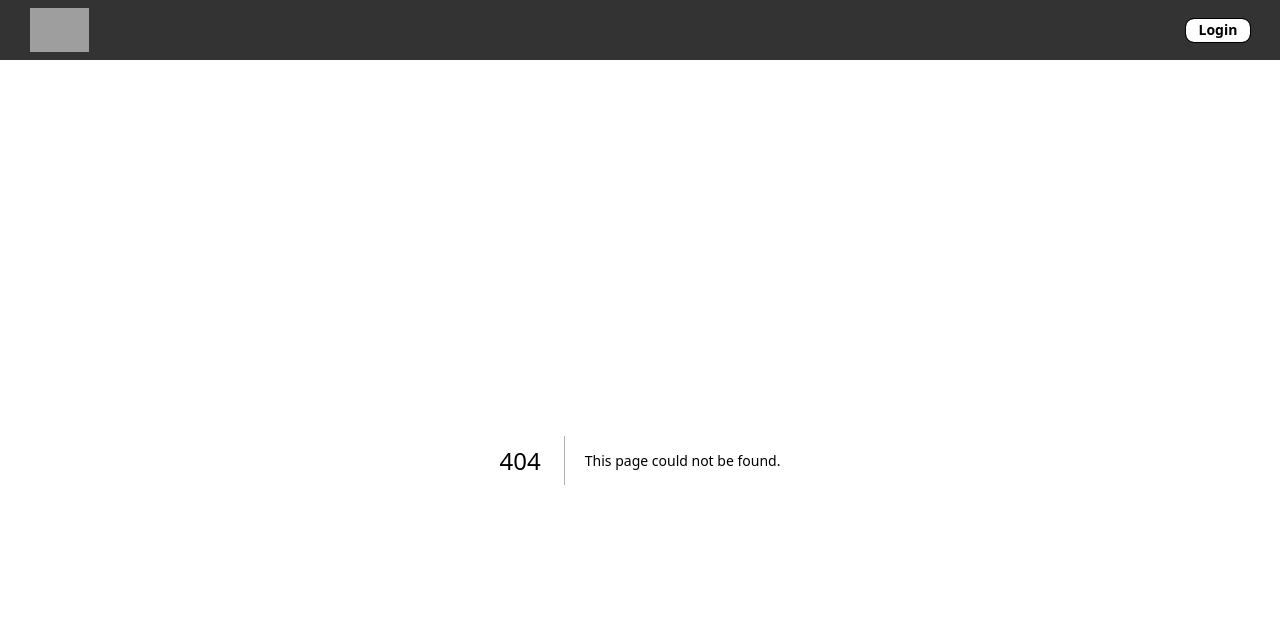
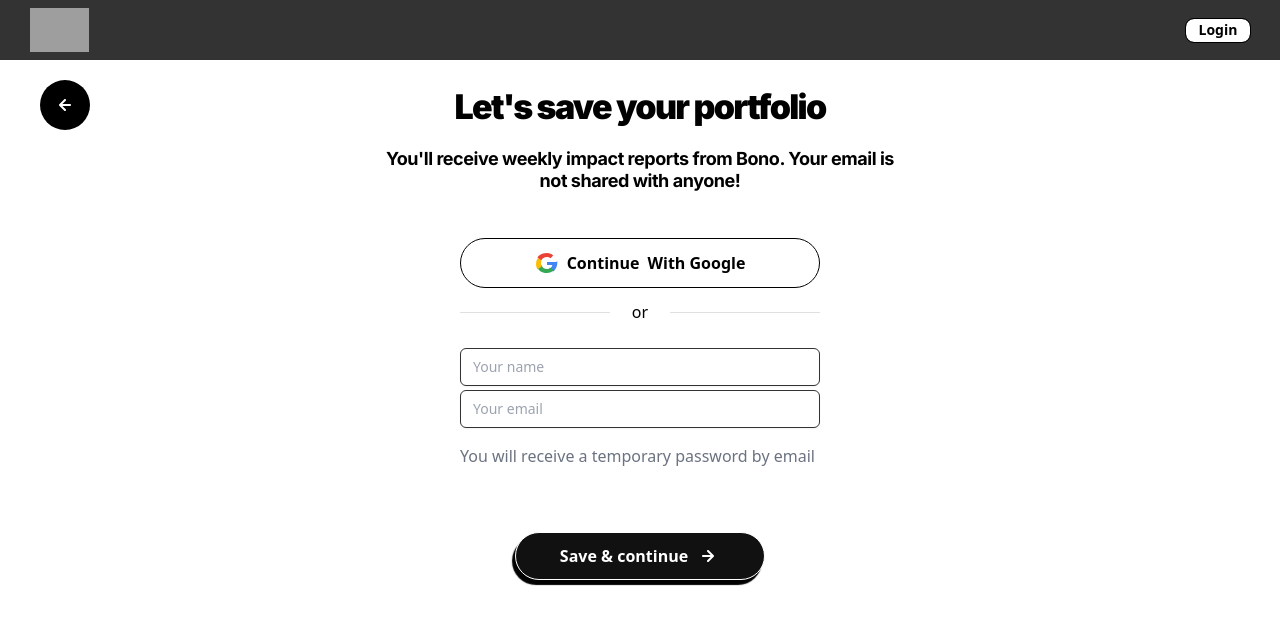
Before and after one commit to Yargazi/FE-Assignment-BONO, a Next.js app: page /signUp in a window 1280 px wide. Before the commit this address had no page. Shown: the top 624 px of the page. Built offline with nearby package versions, Linux system fonts and the light colour scheme; grey boxes are pictures that could not be loaded.

Commit message:
SignUp page

```diff
--- a/app/causes/page.jsx
+++ b/app/causes/page.jsx
@@ -29,12 +29,18 @@ const CauseSelection = () => {
     router.push("/");
   };
 
+  const continueClick = () => {
+    handleButtonClick();
+  };
   const handleButtonClick = () => {
     if (selectedCards.length === 0) {
       setModalText(
         "Please pick 3 causes for your portfolio in order to continue"
       );
       setIsModalOpen(true);
+    }
+    if (selectedCards.length === 3) {
+      router.push("/signUp");
     }
   };
 
@@ -85,7 +91,7 @@ const CauseSelection = () => {
           onClick={handleButtonClick}
         >
           <p>Continue</p>
-          <span className="ml-2 flex items-center">
+          <span className="ml-2 flex items-center" onClick={continueClick}>
             <ArrowIcon className="arrow-icon" />
           </span>
         </div>
--- /dev/null
+++ b/app/signUp/layout.js
@@ -0,0 +1,38 @@
+import Head from "next/head";
+
+const Layout = ({ children }) => {
+  return (
+    <>
+      <Head>
+        <title>Sign Up - YourAppName</title>
+        <meta
+          name="description"
+          content="Sign up for YourAppName to get started."
+        />
+        <meta name="robots" content="index, follow" />
+
+        <meta property="og:title" content="Sign Up - YourAppName" />
+        <meta
+          property="og:description"
+          content="Sign up for YourAppName to get started."
+        />
+        <meta property="og:image" content="URL-to-your-image" />
+        <meta property="og:url" content="https://yourapp.com/signup" />
+        <meta property="og:type" content="website" />
+
+        <meta name="twitter:card" content="summary_large_image" />
+        <meta name="twitter:title" content="Sign Up - YourAppName" />
+        <meta
+          name="twitter:description"
+          content="Sign up for YourAppName to get started."
+        />
+        <meta name="twitter:image" content="URL-to-your-image" />
+
+        <link rel="icon" href="/favicon.ico" />
+      </Head>
+      {children}
+    </>
+  );
+};
+
+export default Layout;
--- /dev/null
+++ b/app/signUp/page.jsx
@@ -0,0 +1,80 @@
+"use client";
+import { useState } from "react";
+import ArrowIcon from "@/components/ArrowIcon";
+import { useRouter } from "next/navigation";
+import Divider from "@mui/material/Divider";
+import GoogleIcon from "@/components/GoogleIcon";
+
+const SignUpScreen = () => {
+  const [email, setEmail] = useState("");
+  const [name, setName] = useState("");
+  const router = useRouter();
+
+  const handleSubmit = (e) => {
+    e.preventDefault();
+    // logic here
+  };
+
+  const handleGoBackClick = () => {
+    router.push("/");
+  };
+
+  return (
+    <div className="flex flex-col items-center  min-h-screen p-4 bg-white relative">
+      <div
+        className="custom-button-back absolute top-5 left-10"
+        onClick={handleGoBackClick}
+      >
+        <ArrowIcon className="arrow-icon" />
+      </div>
+      <div className="max-w-lg w-full bg-white pt-3 text-center">
+        <div className="header-h1">Let's save your portfolio</div>
+        <div className="header-h2 font-semibold pt-3">
+          You'll receive weekly impact reports from Bono. Your email is not
+          shared with anyone!
+        </div>
+      </div>
+      <div className="max-w-sm w-full bg-white p-3 ">
+        <div className="flex justify-center py-3 mb-3 gap-2 font-bold border border-solid border-black rounded-full">
+          {" "}
+          <GoogleIcon /> <p>Continue</p> <p>With Google</p>{" "}
+        </div>
+        <form onSubmit={handleSubmit}>
+          <label className="block mb-4">
+            <Divider>
+              {" "}
+              <p className="mx-3">or</p>{" "}
+            </Divider>
+            <input
+              type="name"
+              placeholder="Your name"
+              value={name}
+              onChange={(e) => setName(e.target.value)}
+              className="mt-6 block w-full px-3 py-2 border border-[#333333] rounded-md shadow-sm focus:outline-none focus:ring focus:ring-[#333333] focus:border-[#333333] sm:text-sm"
+              required
+            />
+            <input
+              type="email"
+              placeholder="Your email"
+              value={email}
+              onChange={(e) => setEmail(e.target.value)}
+              className="mt-1 block w-full px-3 py-2 border border-[#333333] rounded-md shadow-sm focus:outline-none focus:ring focus:ring-[#333333] focus:border-[#333333] sm:text-sm"
+              required
+            />
+          </label>
+          <p className="text-gray-500">
+            You will receive a temporary password by email
+          </p>
+          <button type="submit" className="custom-button mt-16 self-center">
+            Save & continue
+            <span className="ml-2 flex items-center">
+              <ArrowIcon />
+            </span>
+          </button>
+        </form>
+      </div>
+    </div>
+  );
+};
+
+export default SignUpScreen;
--- /dev/null
+++ b/components/GoogleIcon.jsx
@@ -0,0 +1,28 @@
+const GoogleIcon = () => (
+  <svg
+    className="MuiSvgIcon-root MuiSvgIcon-fontSizeMedium css-b933ss"
+    xmlns="http://www.w3.org/2000/svg"
+    viewBox="0 0 24 24"
+    width="24"
+    height="24"
+  >
+    <path
+      fill="#4285F4"
+      d="M21.35 11.1H12v2.83h5.36c-.27 1.43-1.1 2.65-2.35 3.38v2.83h3.8c2.23-2.04 3.53-5.05 3.53-8.53 0-.57-.05-1.12-.14-1.64z"
+    />
+    <path
+      fill="#34A853"
+      d="M12 22c2.7 0 4.96-1 6.61-2.66l-3.8-2.83C14.56 17.58 13.33 18 12 18c-2.67 0-4.93-1.69-5.73-4.03H2.39v2.5C4.03 20.3 7.72 22 12 22z"
+    />
+    <path
+      fill="#FBBC05"
+      d="M6.27 13.97c-.21-.64-.33-1.31-.33-2 0-.69.12-1.36.33-2V7.47H2.39C1.49 9.19 1 11.04 1 13s.49 3.81 1.39 5.53l3.88-2.83z"
+    />
+    <path
+      fill="#EA4335"
+      d="M12 6c1.33 0 2.56.42 3.54 1.25l2.66-2.66C16.96 2.97 14.7 2 12 2 7.72 2 4.03 3.7 2.39 6.47l3.88 2.83C7.07 7.69 9.33 6 12 6z"
+    />
+  </svg>
+);
+
+export default GoogleIcon;
--- a/components/LoginButton.jsx
+++ b/components/LoginButton.jsx
@@ -1,8 +1,18 @@
+"use client";
 import React from "react";
+import { useRouter } from "next/navigation";
 
 const LoginButton = () => {
+  const router = useRouter();
+
+  const handleClick = () => {
+    router.push("/signUp");
+  };
   return (
-    <button className="btn-login inline-flex items-center justify-center px-4 py-2 bg-white text-black font-bold text-sm rounded-full outline outline-2 outline-black cursor-pointer">
+    <button
+      onClick={handleClick}
+      className="btn-login inline-flex items-center justify-center px-4 py-2 bg-white text-black font-bold text-sm rounded-full outline outline-2 outline-black cursor-pointer"
+    >
       Login
     </button>
   );
```
